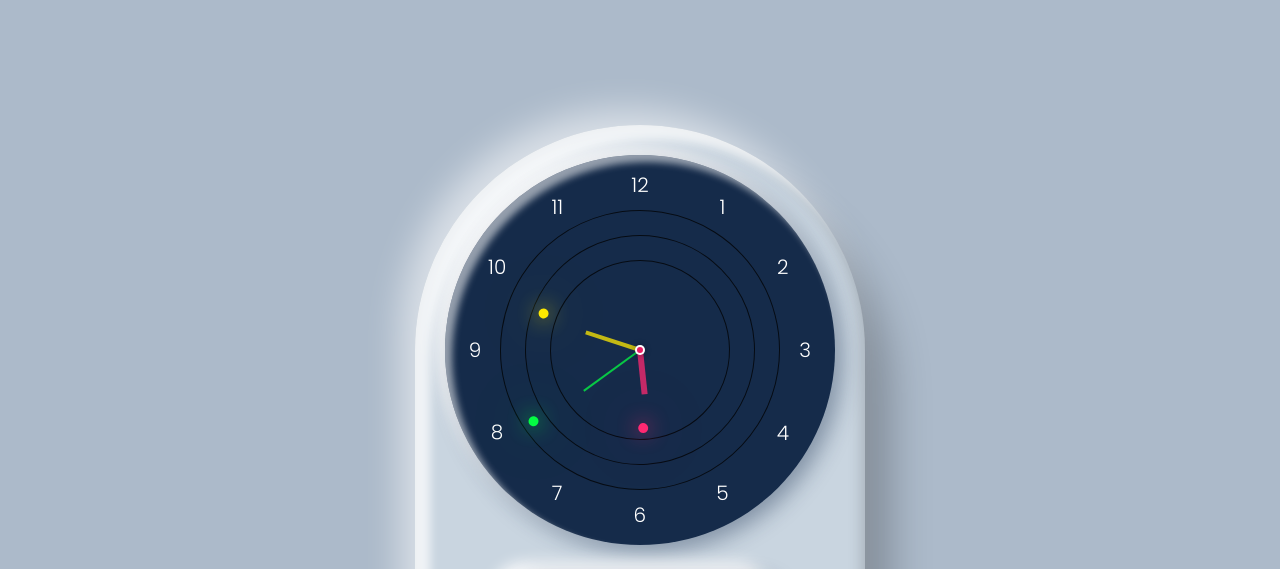
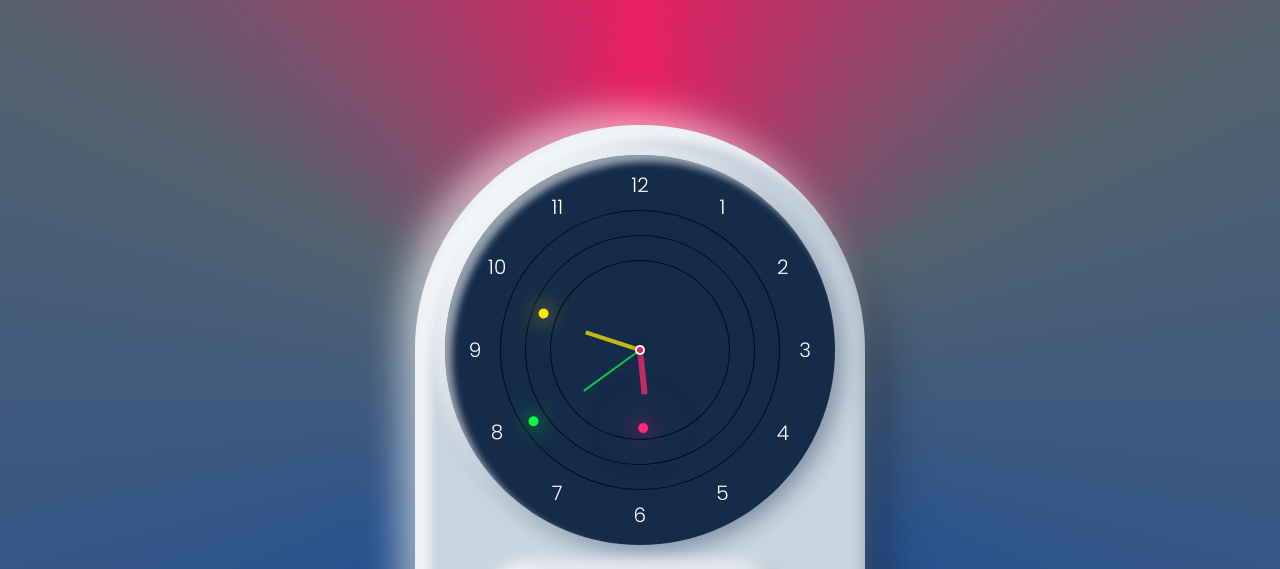
Before and after one commit to Starcrossed2809/Analog-Digital-Clock, a plain HTML site: page index.html in a window 1280 px wide. Shown: the top 569 px of the page. Drawn offline with Linux system fonts and the light colour scheme.

Commit message:
Update style.css

```diff
--- a/style.css
+++ b/style.css
@@ -11,7 +11,7 @@ body {
     justify-content: center;
     align-items: center;
     height: 100vh;
-    background-color: #acbaca;
+    background: conic-gradient(from 180deg, #152b4a, #29538d, #54626f, #e91e63, #54626f, #29538d, #152b4a);
     overflow: hidden;
 }
 
```
